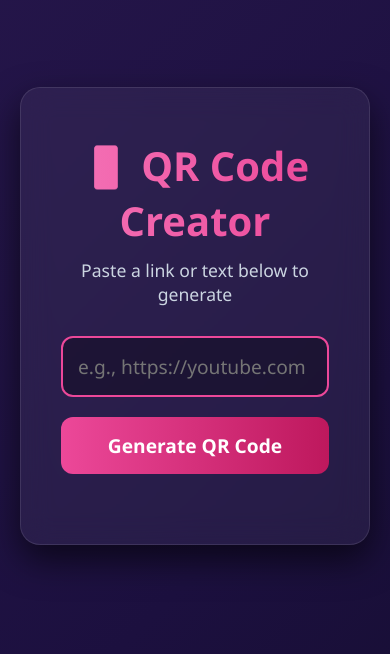
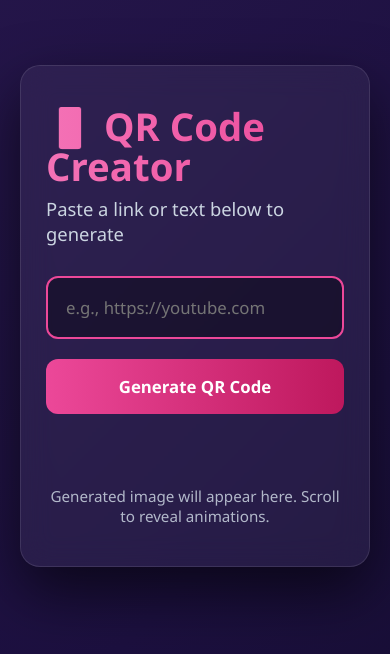
Before and after one commit to AtharvVerma8439/qr-code-creator, a plain HTML site: page index.html in a window 390 px wide. Shown: the part 106-760 px from the top of the page. Drawn offline with Linux system fonts and the light colour scheme.

Commit message:
Add slide and scroll animations; make layout bigger and responsive; increase QR size

```diff
--- a/index.html
+++ b/index.html
@@ -33,63 +33,98 @@
       100% { background-position: 0% 50%; }
     }
 
-    /* Glass Container */
+    /* Glass Container - larger, responsive layout */
     .container {
       background: rgba(255, 255, 255, 0.05);
       backdrop-filter: blur(15px);
       border: 1px solid rgba(255, 255, 255, 0.1);
       border-radius: 20px;
-      padding: 50px 40px;
-      max-width: 500px;
+      padding: 60px 50px;
+      max-width: 1000px; /* bigger layout */
       width: 100%;
       text-align: center;
-      box-shadow: 0 15px 35px rgba(0, 0, 0, 0.6);
+      box-shadow: 0 25px 60px rgba(0, 0, 0, 0.6);
+      display: grid;
+      grid-template-columns: 1fr 1fr;
+      gap: 40px;
+      align-items: center;
+      transform: translateY(20px);
+      opacity: 0;
+      animation: containerEntry 0.9s ease forwards;
+    }
+
+    @keyframes containerEntry {
+      to { transform: translateY(0); opacity: 1; }
+    }
+
+    /* Left column (controls) */
+    .controls {
+      text-align: left;
+    }
+
+    /* Right column (QR display) */
+    .qr-area {
+      display: flex;
+      justify-content: center;
+      align-items: center;
+      flex-direction: column;
     }
 
     h1 {
-      font-size: 2.5rem;
+      font-size: 3rem;
       margin-bottom: 10px;
       /* Neon Pink Gradient Text */
       background: linear-gradient(90deg, #f472b6, #ec4899);
       -webkit-background-clip: text;
       -webkit-text-fill-color: transparent;
+      line-height: 1.05;
+      transform: translateX(-20px);
+      opacity: 0;
+      transition: transform 0.6s ease, opacity 0.6s ease;
     }
 
     p.subtitle {
       color: #cbd5e1;
       margin-bottom: 30px;
-      font-size: 1.1rem;
+      font-size: 1.15rem;
+      transform: translateX(-20px);
+      opacity: 0;
+      transition: transform 0.6s ease 0.05s, opacity 0.6s ease 0.05s;
     }
 
     /* Input Field */
     input[type="text"] {
       width: 100%;
-      padding: 15px;
+      padding: 18px;
       border-radius: 12px;
       border: 2px solid #ec4899;
-      background: rgba(0, 0, 0, 0.3);
+      background: rgba(0, 0, 0, 0.35);
       color: white;
-      font-size: 1.2rem;
+      font-size: 1.15rem;
       margin-bottom: 20px;
       outline: none;
       transition: 0.3s;
+      transform: translateY(20px);
+      opacity: 0;
     }
 
     input[type="text"]:focus {
-      box-shadow: 0 0 15px rgba(236, 72, 153, 0.5);
+      box-shadow: 0 0 15px rgba(236, 72, 153, 0.45);
     }
 
     /* Buttons */
     .btn {
       width: 100%;
-      padding: 15px;
+      padding: 16px;
       border: none;
       border-radius: 12px;
-      font-size: 1.2rem;
+      font-size: 1.15rem;
       font-weight: bold;
       cursor: pointer;
-      transition: 0.2s ease;
+      transition: transform 0.2s ease, box-shadow 0.2s ease;
       margin-bottom: 20px;
+      transform: translateY(20px);
+      opacity: 0;
     }
 
     .generate-btn {
@@ -98,8 +133,8 @@
     }
 
     .generate-btn:hover {
-      transform: translateY(-2px);
-      box-shadow: 0 5px 15px rgba(236, 72, 153, 0.4);
+      transform: translateY(-3px);
+      box-shadow: 0 8px 25px rgba(236, 72, 153, 0.35);
     }
 
     .download-btn {
@@ -110,17 +145,20 @@
 
     .download-btn:hover {
       background: #059669;
-      transform: translateY(-2px);
+      transform: translateY(-3px);
     }
 
     /* QR Code Display Area */
     #qr-box {
       background: white;
-      padding: 20px;
+      padding: 26px;
       border-radius: 12px;
       display: inline-block;
       margin-bottom: 20px;
       display: none; /* Hidden initially */
+      transform: scale(0.95) translateY(20px);
+      opacity: 0;
+      transition: transform 0.45s ease, opacity 0.45s ease;
     }
 
     /* Make sure the generated image fits */
@@ -128,25 +166,71 @@
       max-width: 100%;
       height: auto;
       margin: 0 auto;
+      display: block;
     }
+
+    /* Animation helpers for scroll/slide-in */
+    [data-animate] { will-change: transform, opacity; }
+    [data-animate].in-view { transform: translateY(0) translateX(0) scale(1); opacity: 1; }
+
+    .slide-left { transform: translateX(-30px); opacity: 0; }
+    .slide-right { transform: translateX(30px); opacity: 0; }
+    .slide-up { transform: translateY(30px); opacity: 0; }
+    .fade-in { opacity: 0; }
+
+    /* When they become visible */
+    .slide-left.in-view, .slide-right.in-view, .slide-up.in-view, .fade-in.in-view {
+      transform: translateX(0) translateY(0) scale(1);
+      opacity: 1;
+      transition: transform 0.6s cubic-bezier(.22,.9,.35,1), opacity 0.6s ease;
+    }
+
+    /* Responsive adjustments */
+    @media (max-width: 820px) {
+      .container {
+        grid-template-columns: 1fr;
+        padding: 40px 25px;
+      }
+
+      h1 { font-size: 2.4rem; }
+      input[type="text"], .btn { font-size: 1.05rem; }
+    }
+
   </style>
 </head>
 <body>
 
   <div class="container">
-    <h1>📱 QR Code Creator</h1>
-    <p class="subtitle">Paste a link or text below to generate</p>
+    <div class="controls">
+      <h1 data-animate class="slide-left">📱 QR Code Creator</h1>
+      <p class="subtitle" data-animate class="slide-left">Paste a link or text below to generate</p>
 
-    <input type="text" id="qr-input" placeholder="e.g., https://youtube.com">
+      <input type="text" id="qr-input" placeholder="e.g., https://youtube.com" data-animate class="slide-up">
 
-    <button class="btn generate-btn" id="generateBtn">Generate QR Code</button>
+      <button class="btn generate-btn" id="generateBtn" data-animate class="slide-up">Generate QR Code</button>
 
-    <div id="qr-box"></div>
+      <button class="btn download-btn" id="downloadBtn" data-animate class="fade-in">Download QR Code</button>
+    </div>
 
-    <button class="btn download-btn" id="downloadBtn">Download QR Code</button>
+    <div class="qr-area">
+      <div id="qr-box" data-animate class="slide-right"></div>
+      <p style="color:#cbd5e1; font-size:0.95rem; margin-top:12px; opacity:0.85;" data-animate class="slide-right">Generated image will appear here. Scroll to reveal animations.</p>
+    </div>
   </div>
 
   <script>
+    // IntersectionObserver to add animations on scroll (scroll animation)
+    const observer = new IntersectionObserver((entries, obs) => {
+      entries.forEach(entry => {
+        if (entry.isIntersecting) {
+          entry.target.classList.add('in-view');
+          obs.unobserve(entry.target);
+        }
+      });
+    }, { threshold: 0.12 });
+
+    document.querySelectorAll('[data-animate]').forEach(el => observer.observe(el));
+
     const qrInput = document.getElementById('qr-input');
     const generateBtn = document.getElementById('generateBtn');
     const qrBox = document.getElementById('qr-box');
@@ -164,24 +248,29 @@
 
       // Clear any old QR code
       qrBox.innerHTML = '';
+      qrBox.style.display = 'inline-block';
 
-      // Generate new QR code using the library
+      // Generate new QR code using the library (bigger size)
       new QRCode(qrBox, {
         text: text,
-        width: 250,
-        height: 250,
+        width: 350,
+        height: 350,
         colorDark : "#000000",
         colorLight : "#ffffff",
         correctLevel : QRCode.CorrectLevel.H // High error correction
       });
 
-      // Show the QR box and Download button
-      qrBox.style.display = 'inline-block';
-
-      // Small delay to ensure the library finishes drawing before showing the download button
+      // Show the Download button
+      // small delay so the element exists first
       setTimeout(() => {
         downloadBtn.style.display = 'block';
-      }, 100);
+        // animate the qr-box and download button into view if not already
+        qrBox.classList.add('in-view');
+        downloadBtn.classList.add('in-view');
+      }, 120);
+
+      // If qr-box came into view later, make sure observer triggers for it
+      try { observer.observe(qrBox); } catch (e) {}
     });
 
     // Function to download the QR Code
```
